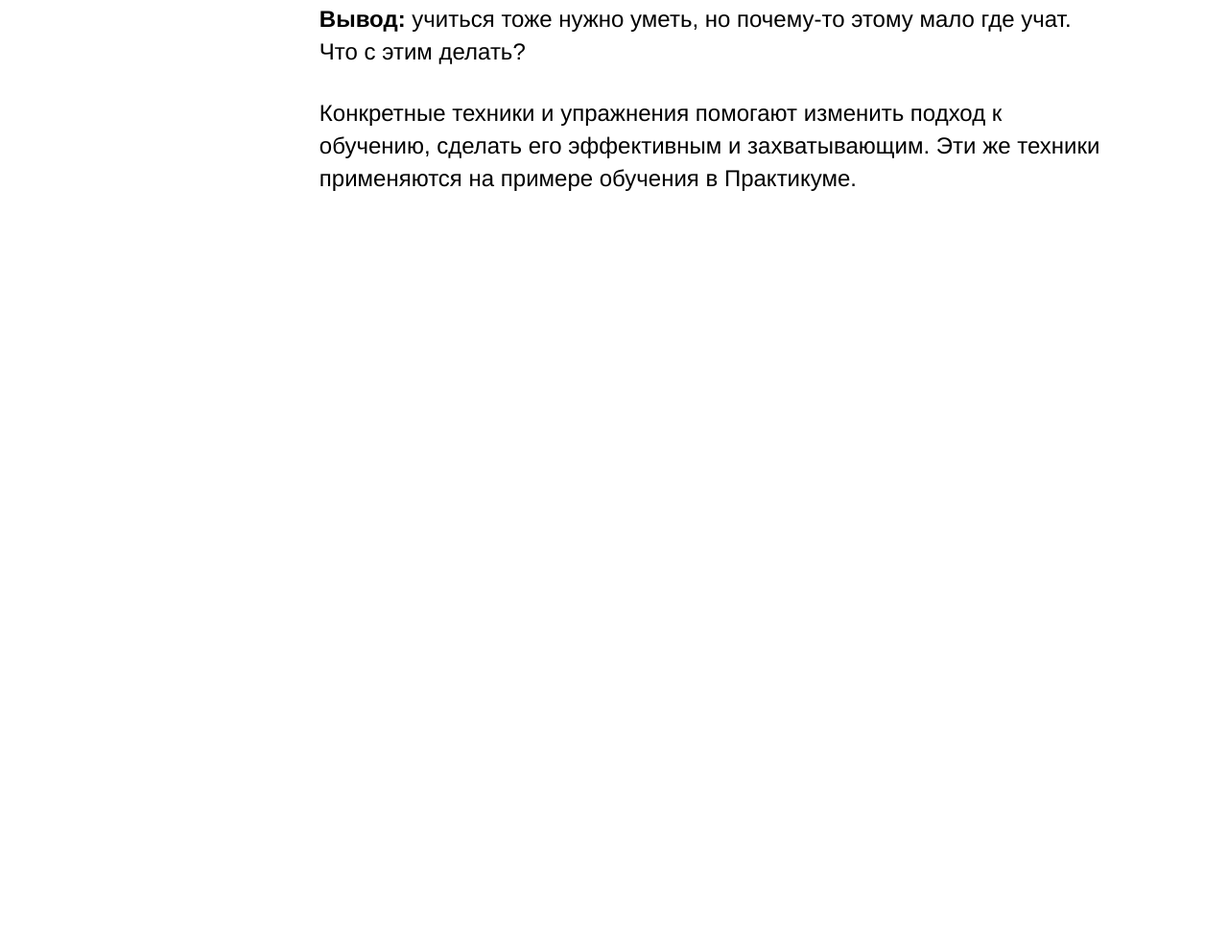
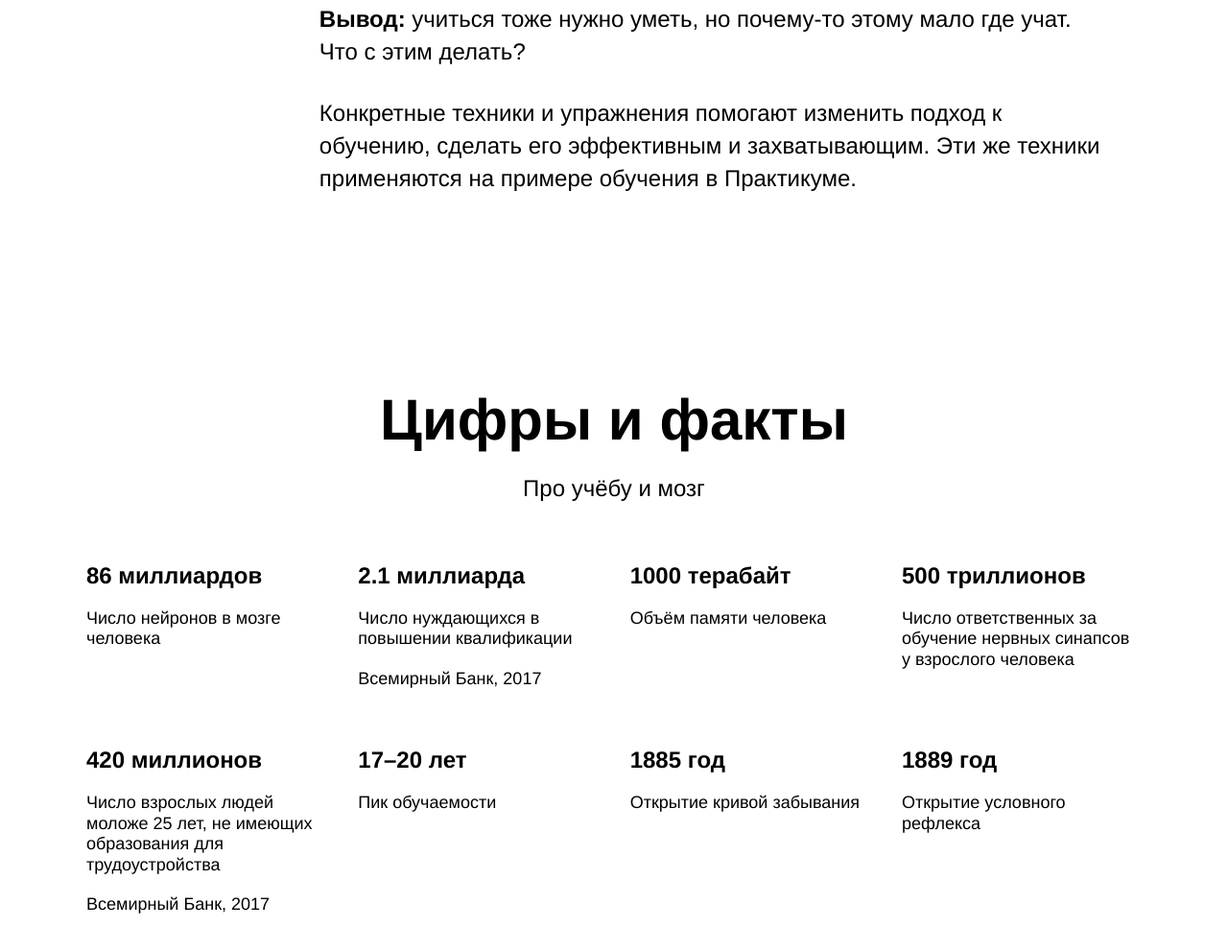
Before and after one commit to Olga1107/how-to-learn, a plain HTML site: page index.html in a window 1280 px wide. Shown: the part 1053-2044 px from the top of the page at 96% size. Before the commit the page ends 1356 px from the top, so only its background shows below. Drawn offline with Linux system fonts and the light colour scheme.

Commit message:
секция digits

```diff
--- a/index.html
+++ b/index.html
@@ -14,7 +14,7 @@
       <img src="./images/logo_place_header.svg" alt="Логотип Яндекс Практикум" class="logo logo_place_header">
       <h1 class="header__title">Научиться учиться</h1>
       <p class="header__subtitle">Какие современные и эффективные подходы к обучению вы можете использовать в своей жизни? <a href="#" class="header__link">Узнать →</a></p>
-      <img src="./images/header-image.png" alt="Опять двойка" class="header__main-illustration">
+      <img src="./images/header-image.png" alt="Грустный мальчик, собака, мама, брат. Опять двойка" class="header__main-illustration">
       <div class="header__square-pic"></div>
     </header>
 
@@ -43,6 +43,48 @@
       </section>
 
       <section class="digits">
+        <h1 class="section-title">Цифры и факты</h1>
+        <p class="section-subtitle">Про учёбу и мозг</p>
+        <div class="table">
+          <div class="table__cell_first-line">
+            <div class="table__cell">
+              <h2 class="table__heading">86 миллиардов</h2>
+              <p class="table__text">Число нейронов в мозге человека</p>
+            </div>
+            <div class="table__cell">
+              <h2 class="table__heading">2.1 миллиарда</h2>
+              <p class="table__text">Число нуждающихся в повышении квалификации</p>
+              <p class="table__text">Всемирный Банк, 2017</p>
+            </div>
+            <div class="table__cell">
+              <h2 class="table__heading">1000 терабайт</h2>
+              <p class="table__text">Объём памяти человека</p>
+            </div>
+            <div class="table__cell">
+              <h2 class="table__heading">500 триллионов</h2>
+              <p class="table__text">Число ответственных за обучение нервных синапсов у взрослого человека</p>
+            </div>
+          </div>
+          <div class="table__cell_second-line">
+            <div class="table__cell">
+              <h2 class="table__heading">420 миллионов</h2>
+              <p class="table__text"> Число взрослых людей моложе 25 лет, не имеющих образования для трудоустройства</p>
+              <p class="table__text">Всемирный Банк, 2017</p>
+            </div>
+            <div class="table__cell">
+              <h2 class="table__heading">17–20 лет</h2>
+              <p class="table__text">Пик обучаемости</p>
+            </div>
+            <div class="table__cell">
+              <h2 class="table__heading">1885 год</h2>
+              <p class="table__text">Открытие кривой забывания</p>
+            </div>
+            <div class="table__cell">
+              <h2 class="table__heading">1889 год</h2>
+              <p class="table__text">Открытие условного рефлекса</p>
+            </div>
+          </div>
+        </div>
       </section>
 
       <section class="feynman">
--- a/styles/style.css
+++ b/styles/style.css
@@ -123,3 +123,73 @@
 .two-columns__span-accent {
   font-weight: bold;
 }
+
+.digits {
+  display: flex;
+  flex-direction: column;
+  align-items: center;
+}
+
+.section-title {
+  margin: 0;
+  width: 60%;
+  margin-top: 100px;
+  margin-bottom: 20px;
+  line-height: 1.15;
+  font-size: 60px;
+  font-weight: bold;
+  text-align: center;
+}
+
+.section-subtitle {
+  margin: 0;
+  width: 60%;
+  line-height: 34px;
+  font-size: 24px;
+  font-weight: normal;
+  text-align: center;
+}
+
+.table {
+  display: flex;
+  flex-wrap: wrap;
+  align-items: center;
+  justify-content: space-between;
+  width: 1100px;
+  margin-left: auto;
+  margin-right: auto;
+  margin-bottom: 100px;
+}
+
+.table__cell {
+  width: 250px;
+}
+
+.table__cell_first-line {
+  display: flex;
+  width: 1100px;
+  justify-content: space-between;
+  margin-top: 60px;
+}
+
+.table__cell_second-line {
+  display: flex;
+  width: 1100px;
+  justify-content: space-between;
+  margin-top: 60px;
+}
+
+.table__heading {
+  margin: 0;
+  line-height: 1.15;
+  font-size: 24px;
+  font-weight: bold;
+}
+
+.table__text {
+  margin: 0;
+  line-height: 1.2;
+  font-size: 18px;
+  font-weight: normal;
+  margin-top: 20px;
+}
```
